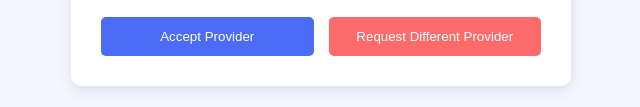
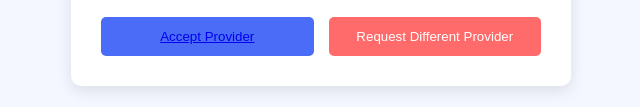
Before and after one commit to Naeema640/CoCare_, a website: page provider.html in a window 1280 px wide. Shown: the part 457-564 px from the top of the page, without its empty margins (319-959 px from the left). Drawn offline with Linux system fonts and the light colour scheme.

Commit message:
paymentd

```diff
--- a/provider.html
+++ b/provider.html
@@ -79,7 +79,7 @@
             <!-- Provider details will be dynamically inserted here -->
         </div>
         <div class="btn-group">
-            <button class="btn btn-accept" onclick="acceptProvider()">Accept Provider</button>
+            <button class="btn btn-accept" onclick="acceptProvider()"><a href="payment.html">Accept Provider</a></button>
             <button class="btn btn-reject" onclick="rejectProvider()">Request Different Provider</button>
         </div>
     </div>
```
